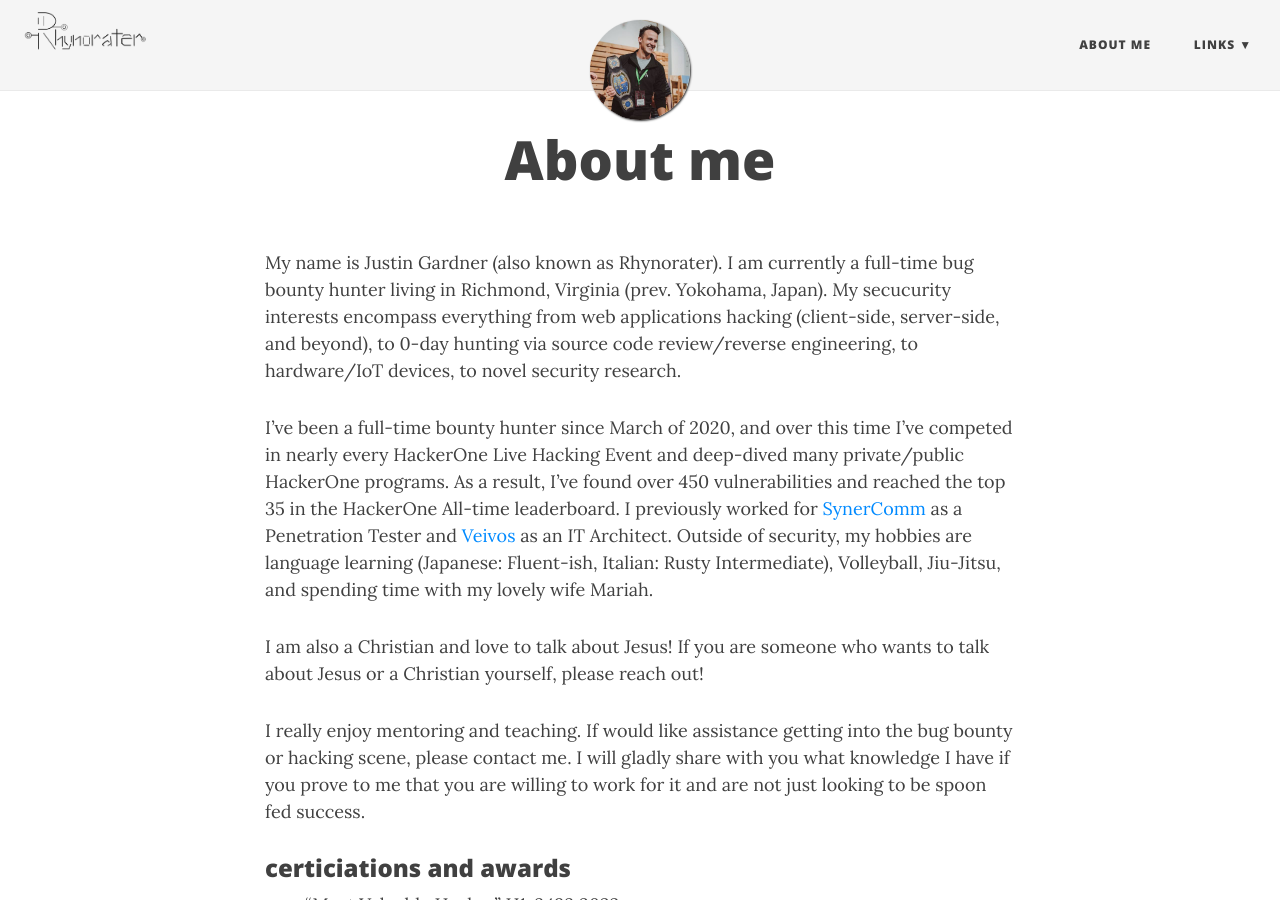
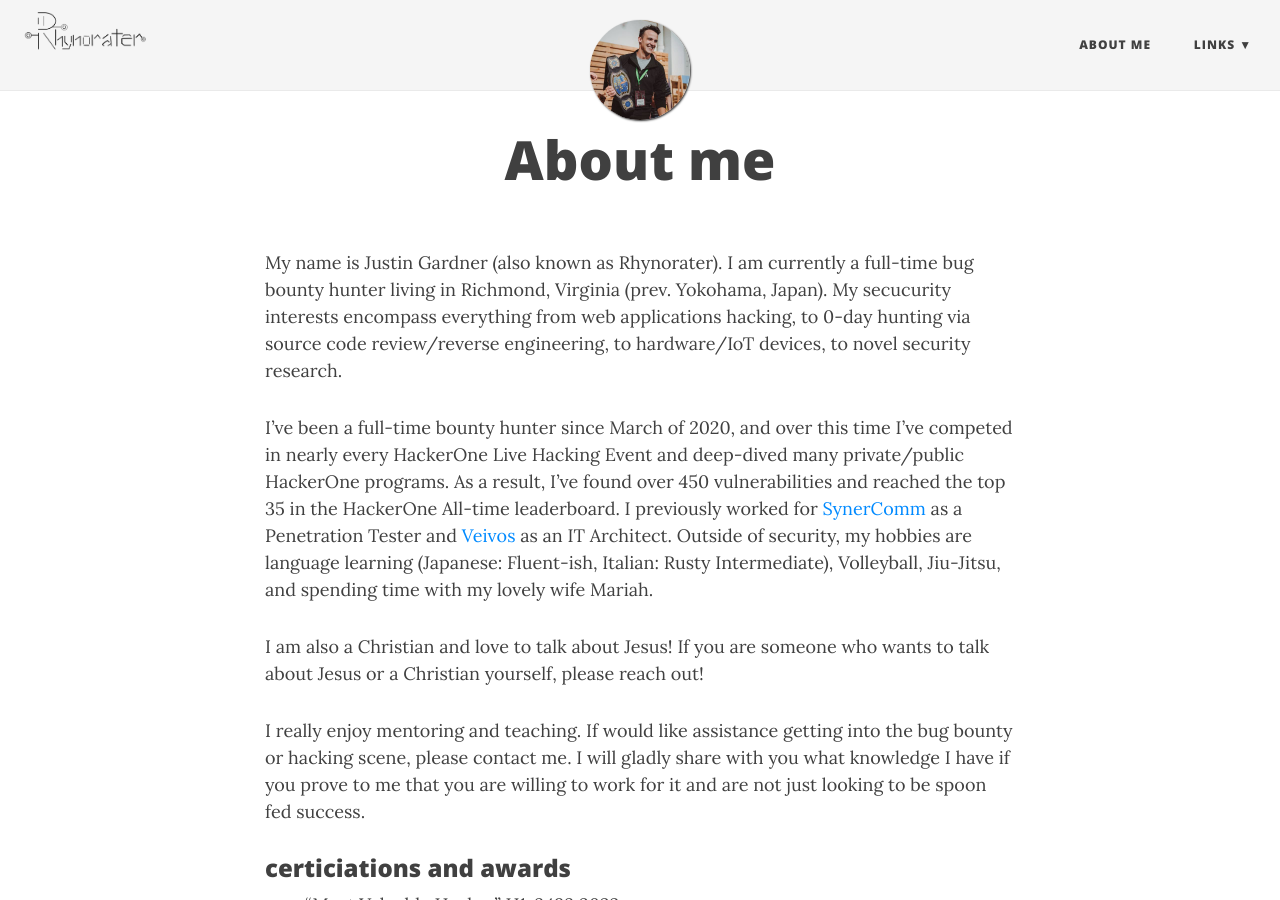
Before and after one commit to Rhynorater/rhynorater.github.io, a Jekyll site: the page built from aboutme.md, in a window 1280 px wide and 900 px high. Built offline with Jekyll 4.4.1, drawn with Linux system fonts in a browser that asks for light colours; nearby versions of some CDN libraries.

Commit message:
formatting

```diff
--- a/aboutme.md
+++ b/aboutme.md
@@ -3,7 +3,7 @@ layout: page
 title: About me
 ---
 
-My name is Justin Gardner (also known as Rhynorater). I am currently a full-time bug bounty hunter living in Richmond, Virginia (prev. Yokohama, Japan). My secucurity interests encompass everything from web applications hacking (client-side, server-side, and beyond), to 0-day hunting via source code review/reverse engineering, to hardware/IoT devices, to novel security research.
+My name is Justin Gardner (also known as Rhynorater). I am currently a full-time bug bounty hunter living in Richmond, Virginia (prev. Yokohama, Japan). My secucurity interests encompass everything from web applications hacking, to 0-day hunting via source code review/reverse engineering, to hardware/IoT devices, to novel security research.
 
 I've been a full-time bounty hunter since March of 2020, and over this time I've competed in nearly every HackerOne Live Hacking Event and deep-dived many private/public HackerOne programs. As a result, I've found over 450 vulnerabilities and reached the top 35 in the HackerOne All-time leaderboard. I previously worked for [SynerComm](https://synercomm.com) as a Penetration Tester and [Veivos](https://www.veivos.com) as an IT Architect. Outside of security, my hobbies are language learning (Japanese: Fluent-ish, Italian: Rusty Intermediate), Volleyball, Jiu-Jitsu, and spending time with my lovely wife Mariah.
 
```
